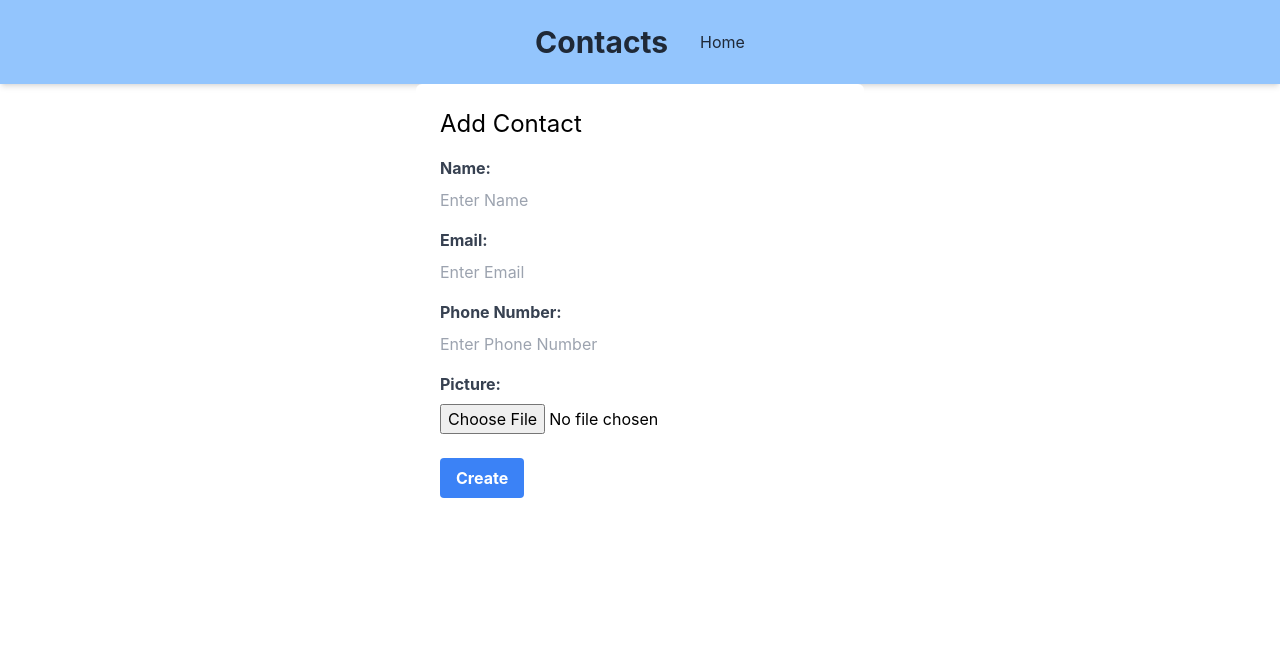
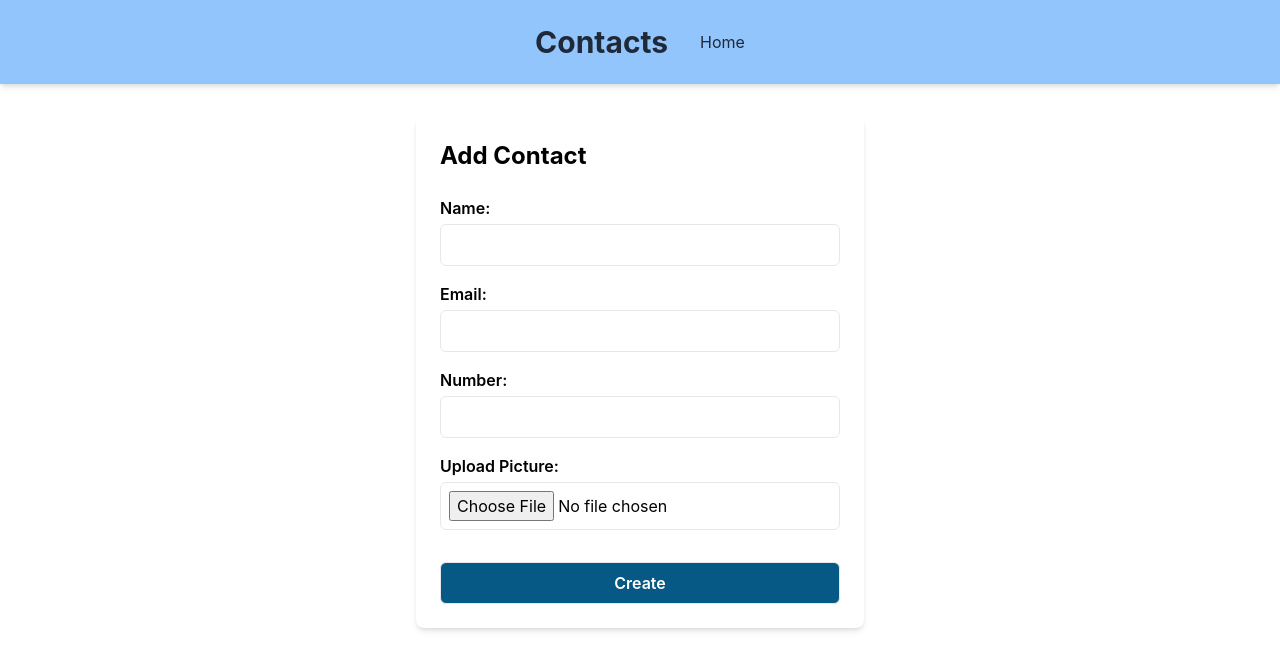
Before and after one commit to AshleyAlpha/Contact-APP, a React (Create React App) app in the folder contactapp/: page /create in a window 1280 px wide. Shown: the top 670 px of the page. Built offline with nearby package versions, Linux system fonts and the light colour scheme.

Commit message:
added a contact form

```diff
--- a/contactapp/src/App.js
+++ b/contactapp/src/App.js
@@ -10,9 +10,8 @@ export default function App() {
       <Header/>
         <Routes>
           <Route path="/" element={<Home />} />
-          <Route path="/create" element={<create />} />
+          <Route path="/create" element={<Create />} />
         </Routes>
-        <Create/>
       </div>
 
     </div>
--- a/contactapp/src/components/pages/create.js
+++ b/contactapp/src/components/pages/create.js
@@ -5,42 +5,28 @@ const Create = () => {
   return (
     <div>
 
-        <div class="max-w-md mx-auto bg-white rounded-md p-6">
-        <h1 class="text-2xl mb-4">Add Contact</h1>
-
-
-        <form action="#" method="POST" enctype="multipart/form-data">
-
+        <div class="container mx-auto mt-8 p-6 bg-white rounded-lg shadow-md max-w-md">
+  <h2 class="text-2xl font-bold mb-6">Add Contact</h2>
+  <form action="#" method="post" enctype="multipart/form-data">
     <div class="mb-4">
-                <label for="name" class="block text-gray-700 font-bold mb-2">Name:</label>
-                <input type="text" id="name" name="name" class="form-input" placeholder="Enter Name" required/>
+      <label for="name" class="block font-semibold mb-1">Name:</label>
+      <input type="text" id="name" name="name" class="w-full p-2 border rounded-md" required/>
     </div>
-
-
     <div class="mb-4">
-                <label for="email" class="block text-gray-700 font-bold mb-2">Email:</label>
-                <input type="email" id="email" name="email" class="form-input" placeholder="Enter Email" required/>
+      <label for="email" class="block font-semibold mb-1">Email:</label>
+      <input type="email" id="email" name="email" class="w-full p-2 border rounded-md" required/>
     </div>
-
-
     <div class="mb-4">
-                <label for="phone" class="block text-gray-700 font-bold mb-2">Phone Number:</label>
-                <input type="tel" id="phone" name="phone" class="form-input" placeholder="Enter Phone Number" required/>
+      <label for="number" class="block font-semibold mb-1">Number:</label>
+      <input type="number" id="number" name="number" class="w-full p-2 border rounded-md" required/>
     </div>
-
-
     <div class="mb-4">
-                <label for="picture" class="block text-gray-700 font-bold mb-2">Picture:</label>
-                <input type="file" id="picture" name="picture" accept="image/*" class="form-input" required/>
+      <label for="picture" class="block font-semibold mb-1">Upload Picture:</label>
+      <input type="file" id="picture" name="picture" class="w-full p-2 border rounded-md" accept="image/*" required/>
     </div>
-
-
-            <div class="mt-6">
-                <button type="submit" class="bg-blue-500 hover:bg-blue-700 text-white font-bold py-2 px-4 rounded focus:outline-none focus:shadow-outline">
-                    Create
-                </button>
-            </div>
+    {/* <input type="submit" value="Submit" class="bg-blue-500 text-white font-semibold py-2 px-4 rounded hover:bg-blue-600 cursor-pointer"/> */}
   </form>
+  <button class="bg-sky-800 text-white font-semibold py-2 px-4 hover:bg-cyan-700 cursor-pointer mt-4 w-full p-2 border rounded-md">Create</button>
 </div>
 
     </div>
```
Lines whose indentation alone changed are shown as unchanged.
